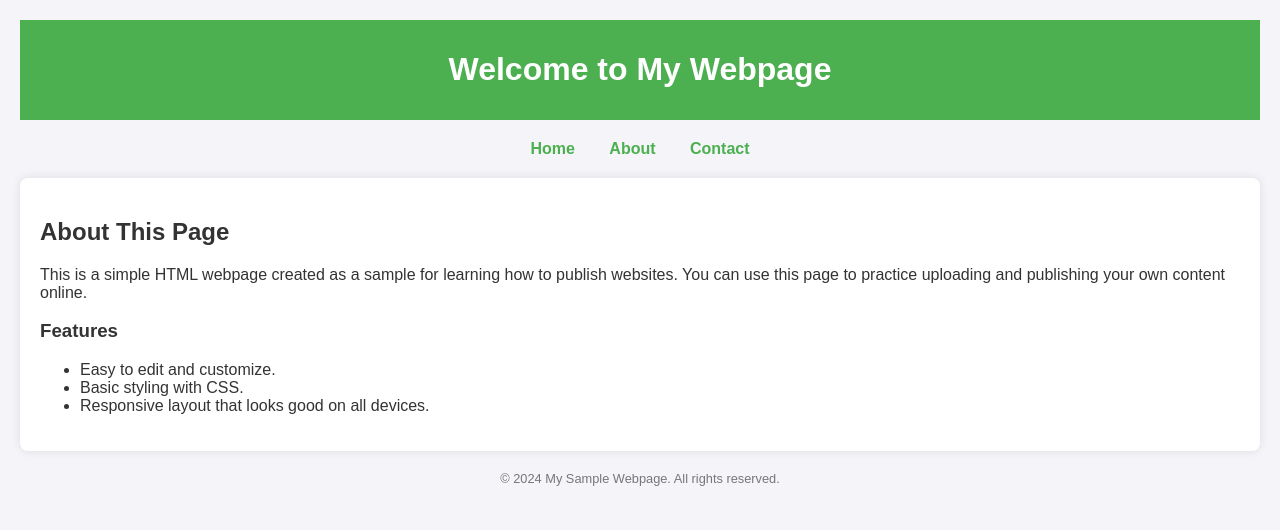
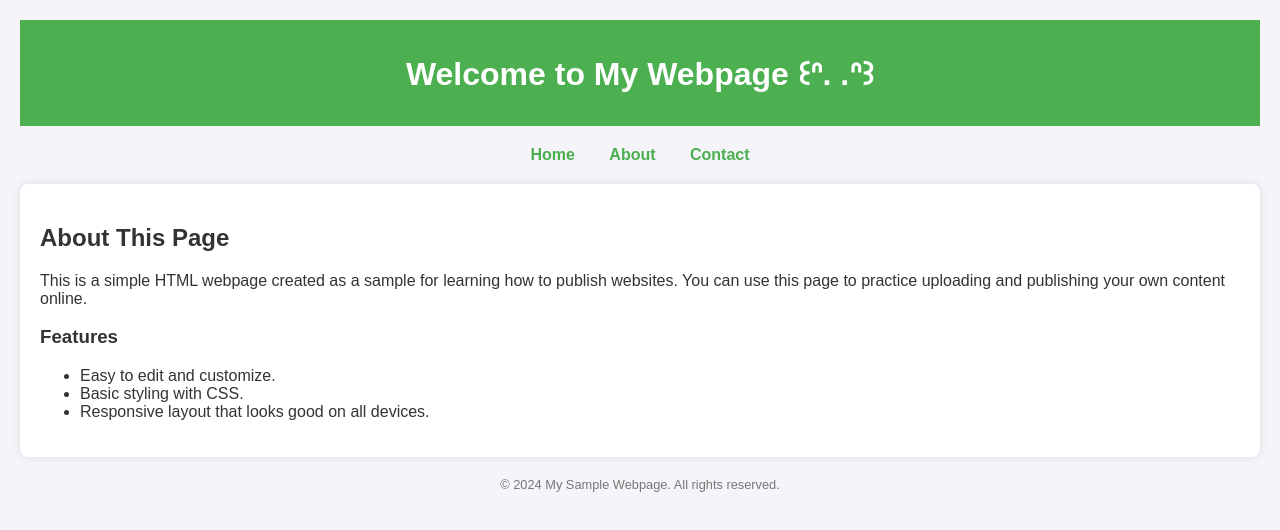
Before and after one commit to YunaAustria/YunaAustria, a plain HTML site: page index.html in a window 1280 px wide. Drawn offline with Linux system fonts and the light colour scheme.

Commit message:
Update index.html

```diff
--- a/index.html
+++ b/index.html
@@ -51,7 +51,7 @@
 <body>
 
     <header>
-        <h1>Welcome to My Webpage</h1>
+        <h1>Welcome to My Webpage ꒰ᐢ. .ᐢ꒱</h1>
     </header>
 
     <nav>
```
